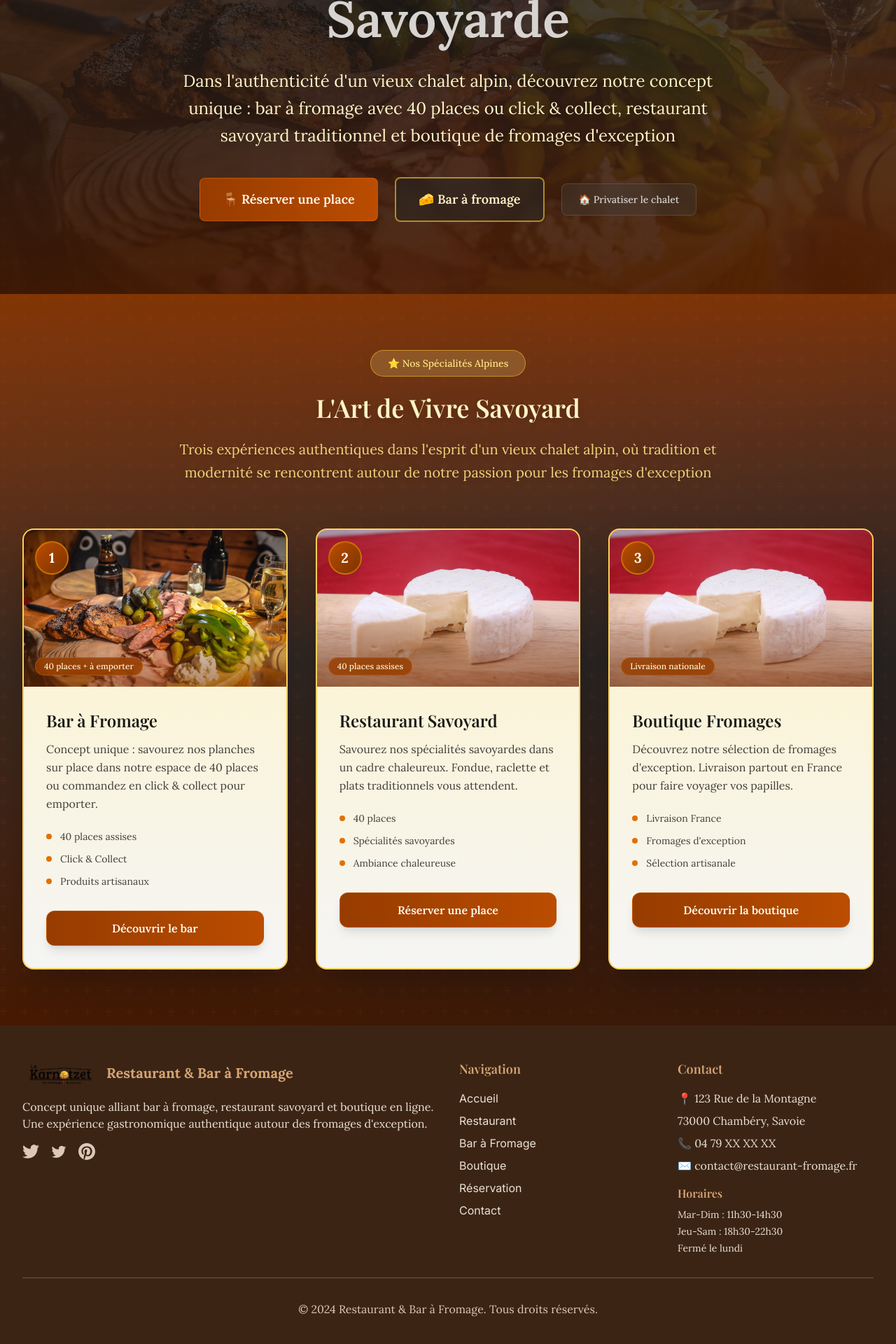
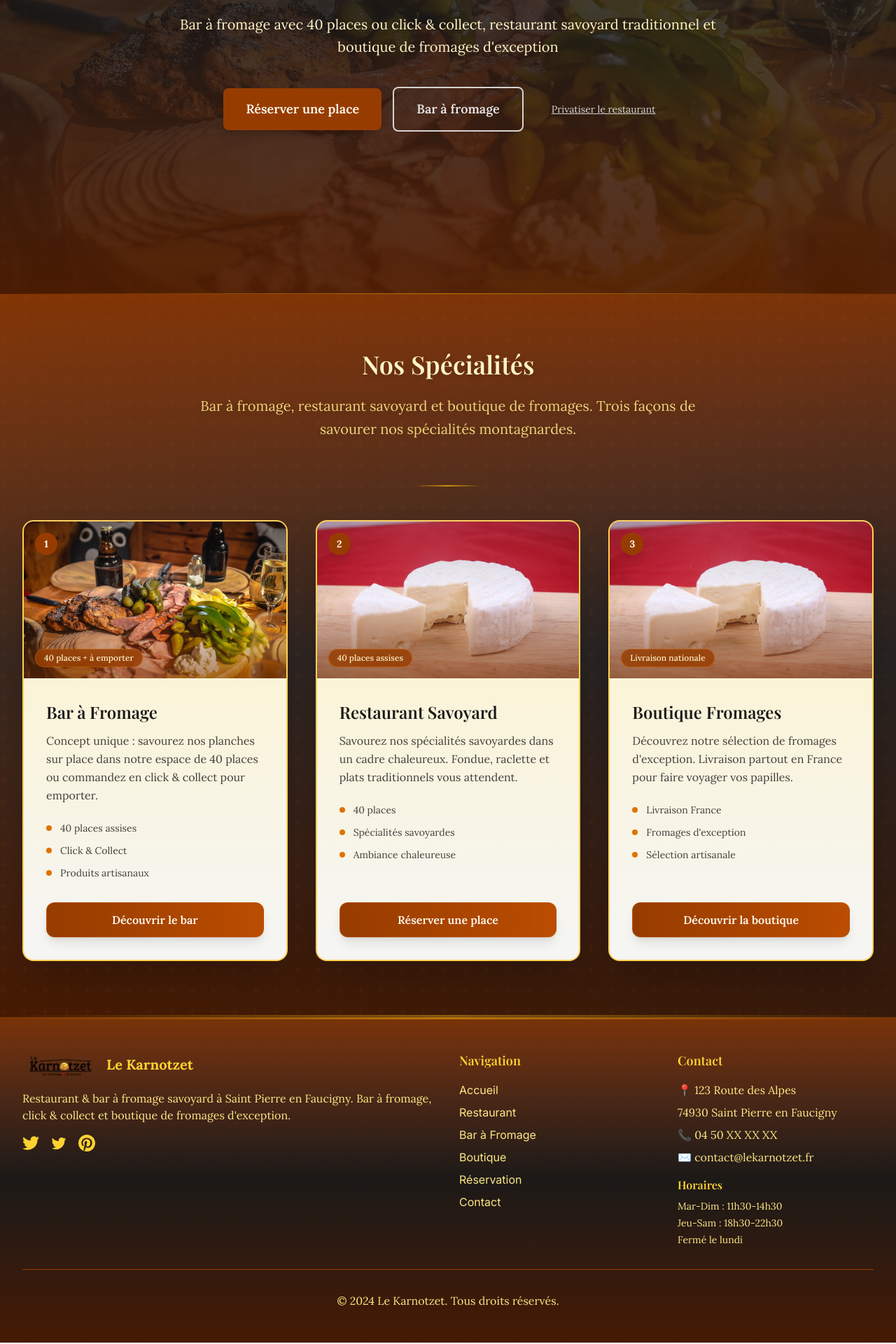
Before and after one commit to flowxt/resto-app, a Next.js app: page / in a window 1280 px wide. Shown: the part 380-2300 px from the top of the page at 70% size. Built offline with nearby package versions, Linux system fonts and the light colour scheme; a web font is replaced by a local one.

Commit message:
en attente de modif

```diff
--- a/src/app/layout.js
+++ b/src/app/layout.js
@@ -23,10 +23,10 @@ const inter = Inter({
 });
 
 export const metadata = {
-  title: "Restaurant & Bar à Fromage - Savoie",
+  title: "Le Karnotzet - Restaurant & Bar à Fromage - Saint Pierre en Faucigny",
   description:
-    "Concept unique : bar à fromage avec click & collect, restaurant savoyard et boutique de fromages d'exception. Découvrez nos spécialités savoyardes en Savoie.",
-  version: "1.0.2",
+    "Le Karnotzet, restaurant & bar à fromage savoyard à Saint Pierre en Faucigny. Bar à fromage 40 places, click & collect et boutique de fromages d'exception.",
+  version: "1.0.3",
 };
 
 export default function RootLayout({ children }) {
--- a/src/components/Footer.js
+++ b/src/components/Footer.js
@@ -1,9 +1,15 @@
-import Image from 'next/image'
-import Link from 'next/link'
+import Image from "next/image";
+import Link from "next/link";
 
 export default function Footer() {
   return (
-    <footer className="bg-nude-950 text-nude-100">
+    <footer className="bg-gradient-to-t from-amber-950 via-stone-900 to-amber-900 text-amber-100 relative">
+      {/* Trait décoratif supérieur */}
+      <div className="absolute top-0 left-0 right-0">
+        <div className="h-0.5 bg-gradient-to-r from-transparent via-amber-400/40 to-transparent"></div>
+        <div className="h-px bg-gradient-to-r from-transparent via-amber-300/60 to-transparent"></div>
+      </div>
+
       <div className="max-w-7xl mx-auto px-4 sm:px-6 lg:px-8 py-12">
         <div className="grid grid-cols-1 md:grid-cols-4 gap-8">
           {/* Logo et description */}
@@ -16,26 +22,50 @@ export default function Footer() {
                 height={50}
                 className="h-10 w-auto mr-3"
               />
-              <span className="font-heading text-xl font-bold text-chalet-warm">Restaurant & Bar à Fromage</span>
+              <span className="font-heading text-xl font-bold text-amber-300">
+                Le Karnotzet
+              </span>
             </div>
-            <p className="font-body text-nude-200 mb-4">
-              Concept unique alliant bar à fromage, restaurant savoyard et boutique en ligne.
-              Une expérience gastronomique authentique autour des fromages d&apos;exception.
+            <p className="font-body text-amber-200 mb-4">
+              Restaurant &amp; bar à fromage savoyard à Saint Pierre en
+              Faucigny. Bar à fromage, click &amp; collect et boutique de
+              fromages d&apos;exception.
             </p>
             <div className="flex space-x-4">
-              <a href="#" className="text-nude-300 hover:text-chalet-warm transition-colors">
-                <svg className="w-6 h-6" fill="currentColor" viewBox="0 0 24 24">
-                  <path d="M24 4.557c-.883.392-1.832.656-2.828.775 1.017-.609 1.798-1.574 2.165-2.724-.951.564-2.005.974-3.127 1.195-.897-.957-2.178-1.555-3.594-1.555-3.179 0-5.515 2.966-4.797 6.045-4.091-.205-7.719-2.165-10.148-5.144-1.29 2.213-.669 5.108 1.523 6.574-.806-.026-1.566-.247-2.229-.616-.054 2.281 1.581 4.415 3.949 4.89-.693.188-1.452.232-2.224.084.626 1.956 2.444 3.379 4.6 3.419-2.07 1.623-4.678 2.348-7.29 2.04 2.179 1.397 4.768 2.212 7.548 2.212 9.142 0 14.307-7.721 13.995-14.646.962-.695 1.797-1.562 2.457-2.549z"/>
+              <a
+                href="#"
+                className="text-amber-300 hover:text-amber-200 transition-colors"
+              >
+                <svg
+                  className="w-6 h-6"
+                  fill="currentColor"
+                  viewBox="0 0 24 24"
+                >
+                  <path d="M24 4.557c-.883.392-1.832.656-2.828.775 1.017-.609 1.798-1.574 2.165-2.724-.951.564-2.005.974-3.127 1.195-.897-.957-2.178-1.555-3.594-1.555-3.179 0-5.515 2.966-4.797 6.045-4.091-.205-7.719-2.165-10.148-5.144-1.29 2.213-.669 5.108 1.523 6.574-.806-.026-1.566-.247-2.229-.616-.054 2.281 1.581 4.415 3.949 4.89-.693.188-1.452.232-2.224.084.626 1.956 2.444 3.379 4.6 3.419-2.07 1.623-4.678 2.348-7.29 2.04 2.179 1.397 4.768 2.212 7.548 2.212 9.142 0 14.307-7.721 13.995-14.646.962-.695 1.797-1.562 2.457-2.549z" />
                 </svg>
               </a>
-              <a href="#" className="text-nude-300 hover:text-chalet-warm transition-colors">
-                <svg className="w-6 h-6" fill="currentColor" viewBox="0 0 24 24">
-                  <path d="M22.46 6c-.77.35-1.6.58-2.46.69.88-.53 1.56-1.37 1.88-2.38-.83.5-1.75.85-2.72 1.05C18.37 4.5 17.26 4 16 4c-2.35 0-4.27 1.92-4.27 4.29 0 .34.04.67.11.98C8.28 9.09 5.11 7.38 3 4.79c-.37.63-.58 1.37-.58 2.15 0 1.49.75 2.81 1.91 3.56-.71 0-1.37-.2-1.95-.5v.03c0 2.08 1.48 3.82 3.44 4.21a4.22 4.22 0 0 1-1.93.07 4.28 4.28 0 0 0 4 2.98 8.521 8.521 0 0 1-5.33 1.84c-.34 0-.68-.02-1.02-.06C3.44 20.29 5.7 21 8.12 21 16 21 20.33 14.46 20.33 8.79c0-.19 0-.37-.01-.56.84-.6 1.56-1.36 2.14-2.23z"/>
+              <a
+                href="#"
+                className="text-amber-300 hover:text-amber-200 transition-colors"
+              >
+                <svg
+                  className="w-6 h-6"
+                  fill="currentColor"
+                  viewBox="0 0 24 24"
+                >
+                  <path d="M22.46 6c-.77.35-1.6.58-2.46.69.88-.53 1.56-1.37 1.88-2.38-.83.5-1.75.85-2.72 1.05C18.37 4.5 17.26 4 16 4c-2.35 0-4.27 1.92-4.27 4.29 0 .34.04.67.11.98C8.28 9.09 5.11 7.38 3 4.79c-.37.63-.58 1.37-.58 2.15 0 1.49.75 2.81 1.91 3.56-.71 0-1.37-.2-1.95-.5v.03c0 2.08 1.48 3.82 3.44 4.21a4.22 4.22 0 0 1-1.93.07 4.28 4.28 0 0 0 4 2.98 8.521 8.521 0 0 1-5.33 1.84c-.34 0-.68-.02-1.02-.06C3.44 20.29 5.7 21 8.12 21 16 21 20.33 14.46 20.33 8.79c0-.19 0-.37-.01-.56.84-.6 1.56-1.36 2.14-2.23z" />
                 </svg>
               </a>
-              <a href="#" className="text-nude-300 hover:text-chalet-warm transition-colors">
-                <svg className="w-6 h-6" fill="currentColor" viewBox="0 0 24 24">
-                  <path d="M12.017 0C5.396 0 .029 5.367.029 11.987c0 5.079 3.158 9.417 7.618 11.174-.105-.949-.199-2.403.041-3.439.219-.937 1.406-5.957 1.406-5.957s-.359-.72-.359-1.781c0-1.663.967-2.911 2.168-2.911 1.024 0 1.518.769 1.518 1.688 0 1.029-.653 2.567-.992 3.992-.285 1.193.6 2.165 1.775 2.165 2.128 0 3.768-2.245 3.768-5.487 0-2.861-2.063-4.869-5.008-4.869-3.41 0-5.409 2.562-5.409 5.199 0 1.033.394 2.143.889 2.741.099.12.112.225.085.347-.09.375-.293 1.199-.334 1.363-.053.225-.172.271-.402.165-1.495-.69-2.433-2.878-2.433-4.646 0-3.776 2.748-7.252 7.92-7.252 4.158 0 7.392 2.967 7.392 6.923 0 4.135-2.607 7.462-6.233 7.462-1.214 0-2.357-.629-2.748-1.378 0 0-.599 2.282-.744 2.840-.282 1.084-1.064 2.456-1.549 3.235C9.584 23.815 10.77 24.001 12.017 24.001c6.624 0 11.99-5.367 11.99-11.988C24.007 5.367 18.641.001 12.017.001z"/>
+              <a
+                href="#"
+                className="text-amber-300 hover:text-amber-200 transition-colors"
+              >
+                <svg
+                  className="w-6 h-6"
+                  fill="currentColor"
+                  viewBox="0 0 24 24"
+                >
+                  <path d="M12.017 0C5.396 0 .029 5.367.029 11.987c0 5.079 3.158 9.417 7.618 11.174-.105-.949-.199-2.403.041-3.439.219-.937 1.406-5.957 1.406-5.957s-.359-.72-.359-1.781c0-1.663.967-2.911 2.168-2.911 1.024 0 1.518.769 1.518 1.688 0 1.029-.653 2.567-.992 3.992-.285 1.193.6 2.165 1.775 2.165 2.128 0 3.768-2.245 3.768-5.487 0-2.861-2.063-4.869-5.008-4.869-3.41 0-5.409 2.562-5.409 5.199 0 1.033.394 2.143.889 2.741.099.12.112.225.085.347-.09.375-.293 1.199-.334 1.363-.053.225-.172.271-.402.165-1.495-.69-2.433-2.878-2.433-4.646 0-3.776 2.748-7.252 7.92-7.252 4.158 0 7.392 2.967 7.392 6.923 0 4.135-2.607 7.462-6.233 7.462-1.214 0-2.357-.629-2.748-1.378 0 0-.599 2.282-.744 2.840-.282 1.084-1.064 2.456-1.549 3.235C9.584 23.815 10.77 24.001 12.017 24.001c6.624 0 11.99-5.367 11.99-11.988C24.007 5.367 18.641.001 12.017.001z" />
                 </svg>
               </a>
             </div>
@@ -43,29 +73,77 @@ export default function Footer() {
 
           {/* Navigation */}
           <div>
-            <h3 className="font-heading text-lg font-semibold mb-4 text-chalet-warm">Navigation</h3>
+            <h3 className="font-heading text-lg font-semibold mb-4 text-amber-300">
+              Navigation
+            </h3>
             <ul className="space-y-2">
-              <li><Link href="/" className="font-ui text-nude-200 hover:text-chalet-warm transition-colors">Accueil</Link></li>
-              <li><Link href="/restaurant" className="font-ui text-nude-200 hover:text-chalet-warm transition-colors">Restaurant</Link></li>
-              <li><Link href="/bar-fromage" className="font-ui text-nude-200 hover:text-chalet-warm transition-colors">Bar à Fromage</Link></li>
-              <li><Link href="/boutique" className="font-ui text-nude-200 hover:text-chalet-warm transition-colors">Boutique</Link></li>
-              <li><Link href="/reservation" className="font-ui text-nude-200 hover:text-chalet-warm transition-colors">Réservation</Link></li>
-              <li><Link href="/contact" className="font-ui text-nude-200 hover:text-chalet-warm transition-colors">Contact</Link></li>
+              <li>
+                <Link
+                  href="/"
+                  className="font-ui text-amber-200 hover:text-amber-200 transition-colors"
+                >
+                  Accueil
+                </Link>
+              </li>
+              <li>
+                <Link
+                  href="/restaurant"
+                  className="font-ui text-amber-200 hover:text-amber-200 transition-colors"
+                >
+                  Restaurant
+                </Link>
+              </li>
+              <li>
+                <Link
+                  href="/bar-fromage"
+                  className="font-ui text-amber-200 hover:text-amber-200 transition-colors"
+                >
+                  Bar à Fromage
+                </Link>
+              </li>
+              <li>
+                <Link
+                  href="/boutique"
+                  className="font-ui text-amber-200 hover:text-amber-200 transition-colors"
+                >
+                  Boutique
+                </Link>
+              </li>
+              <li>
+                <Link
+                  href="/reservation"
+                  className="font-ui text-amber-200 hover:text-amber-200 transition-colors"
+                >
+                  Réservation
+                </Link>
+              </li>
+              <li>
+                <Link
+                  href="/contact"
+                  className="font-ui text-amber-200 hover:text-amber-200 transition-colors"
+                >
+                  Contact
+                </Link>
+              </li>
             </ul>
           </div>
 
           {/* Contact */}
           <div>
-            <h3 className="font-heading text-lg font-semibold mb-4 text-chalet-warm">Contact</h3>
-            <ul className="space-y-2 text-nude-200 font-body">
-              <li>📍 123 Rue de la Montagne</li>
-              <li>73000 Chambéry, Savoie</li>
-              <li>📞 04 79 XX XX XX</li>
-              <li>✉️ contact@restaurant-fromage.fr</li>
+            <h3 className="font-heading text-lg font-semibold mb-4 text-amber-300">
+              Contact
+            </h3>
+            <ul className="space-y-2 text-amber-200 font-body">
+              <li>📍 123 Route des Alpes</li>
+              <li>74930 Saint Pierre en Faucigny</li>
+              <li>📞 04 50 XX XX XX</li>
+              <li>✉️ contact@lekarnotzet.fr</li>
             </ul>
             <div className="mt-4">
-              <h4 className="font-heading font-semibold mb-2 text-chalet-warm">Horaires</h4>
-              <ul className="text-sm text-nude-200 font-body space-y-1">
+              <h4 className="font-heading font-semibold mb-2 text-amber-300">
+                Horaires
+              </h4>
+              <ul className="text-sm text-amber-200 font-body space-y-1">
                 <li>Mar-Dim : 11h30-14h30</li>
                 <li>Jeu-Sam : 18h30-22h30</li>
                 <li>Fermé le lundi</li>
@@ -74,10 +152,12 @@ export default function Footer() {
           </div>
         </div>
 
-        <div className="border-t border-nude-800 mt-8 pt-8 text-center text-nude-300">
-          <p className="font-body">&copy; 2024 Restaurant & Bar à Fromage. Tous droits réservés.</p>
+        <div className="border-t border-amber-800 mt-8 pt-8 text-center text-amber-200">
+          <p className="font-body">
+            &copy; 2024 Le Karnotzet. Tous droits réservés.
+          </p>
         </div>
       </div>
     </footer>
-  )
+  );
 }
--- a/src/components/Hero.js
+++ b/src/components/Hero.js
@@ -3,7 +3,7 @@ import Link from "next/link";
 
 export default function Hero() {
   return (
-    <section className="relative h-screen bg-gradient-to-br from-amber-950 via-stone-900 to-amber-900">
+    <section className="relative h-screen bg-gradient-to-b from-amber-950 via-stone-900 to-amber-900">
       {/* Image de fond */}
       <div className="absolute inset-0">
         <Image
@@ -29,55 +29,47 @@ export default function Hero() {
       {/* Contenu */}
       <div className="relative z-10 flex items-center h-full">
         <div className="max-w-7xl mx-auto px-4 sm:px-6 lg:px-8 text-center">
-          {/* Badge artisanal */}
-          <div className="inline-flex items-center bg-amber-800/30 backdrop-blur-sm border border-amber-600/40 rounded-full px-6 py-2 mb-8">
-            <span className="text-amber-200 text-sm font-medium">
-              🏔️ Authentique Chalet Alpin depuis 1892
-            </span>
-          </div>
-
-          <h1 className="font-heading text-4xl md:text-6xl lg:text-7xl font-bold text-amber-50 mb-6 leading-tight drop-shadow-2xl">
-            L&apos;Art du Fromage
-            <br />
-            <span className="text-amber-300">&amp; de la Gastronomie</span>
-            <br />
-            <span className="text-stone-300">Savoyarde</span>
+          <h1 className="font-heading text-4xl md:text-6xl lg:text-7xl font-bold text-amber-50 mb-4 leading-tight drop-shadow-2xl">
+            Le Karnotzet
           </h1>
-          <p className="font-body text-lg md:text-xl lg:text-2xl text-amber-100 mb-10 max-w-3xl mx-auto leading-relaxed drop-shadow-lg">
-            Dans l&apos;authenticité d&apos;un vieux chalet alpin, découvrez
-            notre concept unique : bar à fromage avec 40 places ou click &amp;
-            collect, restaurant savoyard traditionnel et boutique de fromages
-            d&apos;exception
+          <p className="font-heading text-lg md:text-xl text-stone-300 mb-8 drop-shadow-lg">
+            Votre restaurant &amp; bar à fromage à Saint Pierre en Faucigny
+          </p>
+          <p className="font-body text-lg md:text-xl text-amber-100 mb-10 max-w-3xl mx-auto leading-relaxed drop-shadow-lg">
+            Bar à fromage avec 40 places ou click &amp; collect, restaurant
+            savoyard traditionnel et boutique de fromages d&apos;exception
           </p>
 
-          <div className="flex flex-col sm:flex-row gap-6 justify-center items-center">
+          <div className="flex flex-col sm:flex-row gap-4 justify-center items-center">
             {/* Bouton principal - Réserver */}
             <Link
               href="/reservation"
-              className="group relative bg-gradient-to-r from-amber-800 to-amber-700 hover:from-amber-700 hover:to-amber-600 text-amber-50 px-8 py-4 rounded-lg text-lg font-semibold transition-all duration-300 shadow-xl hover:shadow-2xl transform hover:-translate-y-1 border border-amber-600/50"
+              className="bg-amber-800 hover:bg-amber-700 text-amber-50 px-8 py-4 rounded-lg text-lg font-semibold transition-all duration-300 shadow-lg hover:shadow-xl"
             >
-              <span className="relative z-10">🪑 Réserver une place</span>
-              <div className="absolute inset-0 bg-gradient-to-r from-amber-600/0 to-amber-500/20 rounded-lg opacity-0 group-hover:opacity-100 transition-opacity"></div>
+              Réserver une place
             </Link>
 
             {/* Bouton secondaire - Bar à fromage */}
             <Link
               href="/bar-fromage"
-              className="group bg-stone-800/60 backdrop-blur-sm border-2 border-amber-300/60 text-amber-100 hover:bg-amber-300/20 hover:border-amber-200 px-8 py-4 rounded-lg text-lg font-semibold transition-all duration-300"
+              className="border-2 border-stone-300 text-stone-200 hover:bg-stone-300 hover:text-stone-900 px-8 py-4 rounded-lg text-lg font-semibold transition-all duration-300"
             >
-              🧀 Bar à fromage
+              Bar à fromage
             </Link>
 
             {/* Bouton privatisation discret */}
             <Link
               href="/contact?privatisation=true"
-              className="group bg-stone-700/40 backdrop-blur-sm border border-stone-500/40 text-stone-300 hover:bg-stone-600/60 hover:text-stone-200 px-6 py-3 rounded-lg text-sm font-medium transition-all duration-300"
+              className="text-stone-300 hover:text-stone-200 px-6 py-3 text-sm underline transition-colors duration-300"
             >
-              🏠 Privatiser le chalet
+              Privatiser le restaurant
             </Link>
           </div>
         </div>
       </div>
+
+      {/* Trait séparateur élégant */}
+      <div className="absolute bottom-0 left-0 right-0 h-px bg-gradient-to-r from-transparent via-amber-400/60 to-transparent"></div>
     </section>
   );
 }
--- a/src/components/Services.js
+++ b/src/components/Services.js
@@ -54,35 +54,32 @@ export default function Services() {
 
       <div className="max-w-7xl mx-auto px-4 sm:px-6 lg:px-8 relative z-10">
         <div className="text-center mb-16">
-          {/* Badge artisanal */}
-          <div className="inline-flex items-center bg-amber-200/20 backdrop-blur-sm border border-amber-300/50 rounded-full px-6 py-2 mb-6">
-            <span className="text-amber-200 text-sm font-medium">
-              ⭐ Nos Spécialités Alpines
-            </span>
+          <h2 className="font-heading text-3xl md:text-4xl font-bold text-amber-100 mb-6 drop-shadow-lg">
+            Nos Spécialités
+          </h2>
+          <p className="font-body text-xl text-amber-200/90 max-w-3xl mx-auto leading-relaxed drop-shadow-md">
+            Bar à fromage, restaurant savoyard et boutique de fromages. Trois
+            façons de savourer nos spécialités montagnardes.
+          </p>
         </div>
 
-          <h2 className="font-heading text-3xl md:text-4xl font-bold text-amber-100 mb-6 drop-shadow-lg">
-            L&apos;Art de Vivre Savoyard
-          </h2>
-          <p className="font-body text-xl text-amber-200/90 max-w-3xl mx-auto leading-relaxed drop-shadow-md">
-            Trois expériences authentiques dans l&apos;esprit d&apos;un vieux
-            chalet alpin, où tradition et modernité se rencontrent autour de
-            notre passion pour les fromages d&apos;exception
-          </p>
+        {/* Trait central décoratif */}
+        <div className="flex justify-center mb-12">
+          <div className="w-24 h-0.5 bg-gradient-to-r from-transparent via-amber-400/70 to-transparent"></div>
         </div>
 
         <div className="grid grid-cols-1 md:grid-cols-3 gap-10">
           {services.map((service, index) => (
             <div
               key={index}
-              className="group bg-gradient-to-b from-amber-100 to-stone-100 rounded-2xl shadow-2xl overflow-hidden hover:shadow-amber-900/50 transition-all duration-500 transform hover:-translate-y-2 border-2 border-amber-400/60 hover:border-amber-300 relative backdrop-blur-sm"
+              className="group bg-gradient-to-b from-amber-100 to-stone-100 rounded-2xl shadow-2xl overflow-hidden hover:shadow-amber-900/50 transition-all duration-500 transform hover:-translate-y-2 border-2 border-amber-400/60 hover:border-amber-300 relative backdrop-blur-sm flex flex-col h-full"
             >
               {/* Badge numéro */}
-              <div className="absolute top-4 left-4 w-12 h-12 bg-gradient-to-br from-amber-700 to-amber-900 text-amber-50 rounded-full flex items-center justify-center font-bold text-xl z-20 shadow-xl border-2 border-amber-500/50">
+              <div className="absolute top-4 left-4 w-8 h-8 bg-amber-800 text-amber-50 rounded-full flex items-center justify-center font-bold text-sm z-20 shadow-lg">
                 {index + 1}
               </div>
 
-              <div className="relative h-56 overflow-hidden">
+              <div className="relative h-56 overflow-hidden flex-shrink-0">
                 <Image
                   src={service.image}
                   alt={service.title}
@@ -99,7 +96,8 @@ export default function Services() {
                 </div>
               </div>
 
-              <div className="p-8">
+              <div className="p-8 flex flex-col flex-grow">
+                <div className="flex-grow">
                   <h3 className="font-heading text-2xl font-bold text-stone-900 mb-3 group-hover:text-amber-800 transition-colors">
                     {service.title}
                   </h3>
@@ -119,7 +117,9 @@ export default function Services() {
                       </li>
                     ))}
                   </ul>
+                </div>
 
+                <div className="mt-auto">
                   <Link
                     href={service.link}
                     className="w-full bg-gradient-to-r from-amber-800 to-amber-700 hover:from-amber-700 hover:to-amber-600 text-amber-50 px-6 py-3 rounded-xl text-center font-semibold transition-all duration-300 block shadow-lg hover:shadow-xl group-hover:scale-105 border border-amber-600/30"
@@ -128,8 +128,15 @@ export default function Services() {
                   </Link>
                 </div>
               </div>
+            </div>
           ))}
         </div>
+      </div>
+
+      {/* Trait séparateur doré */}
+      <div className="absolute bottom-0 left-0 right-0">
+        <div className="h-px bg-gradient-to-r from-transparent via-amber-400/50 to-transparent"></div>
+        <div className="h-0.5 bg-gradient-to-r from-transparent via-amber-300/30 to-transparent"></div>
       </div>
     </section>
   );
```
Lines whose indentation alone changed are shown as unchanged.
